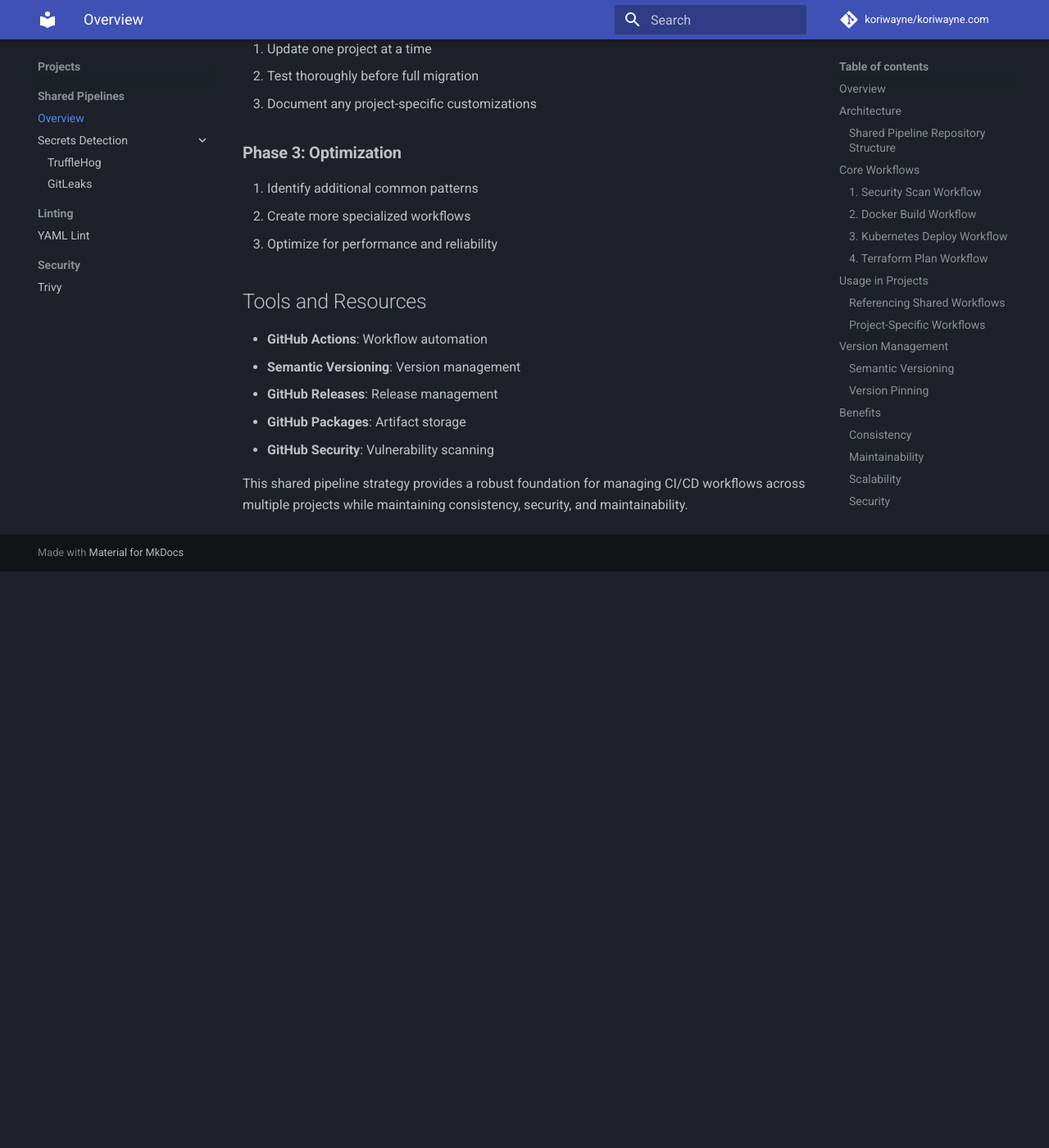
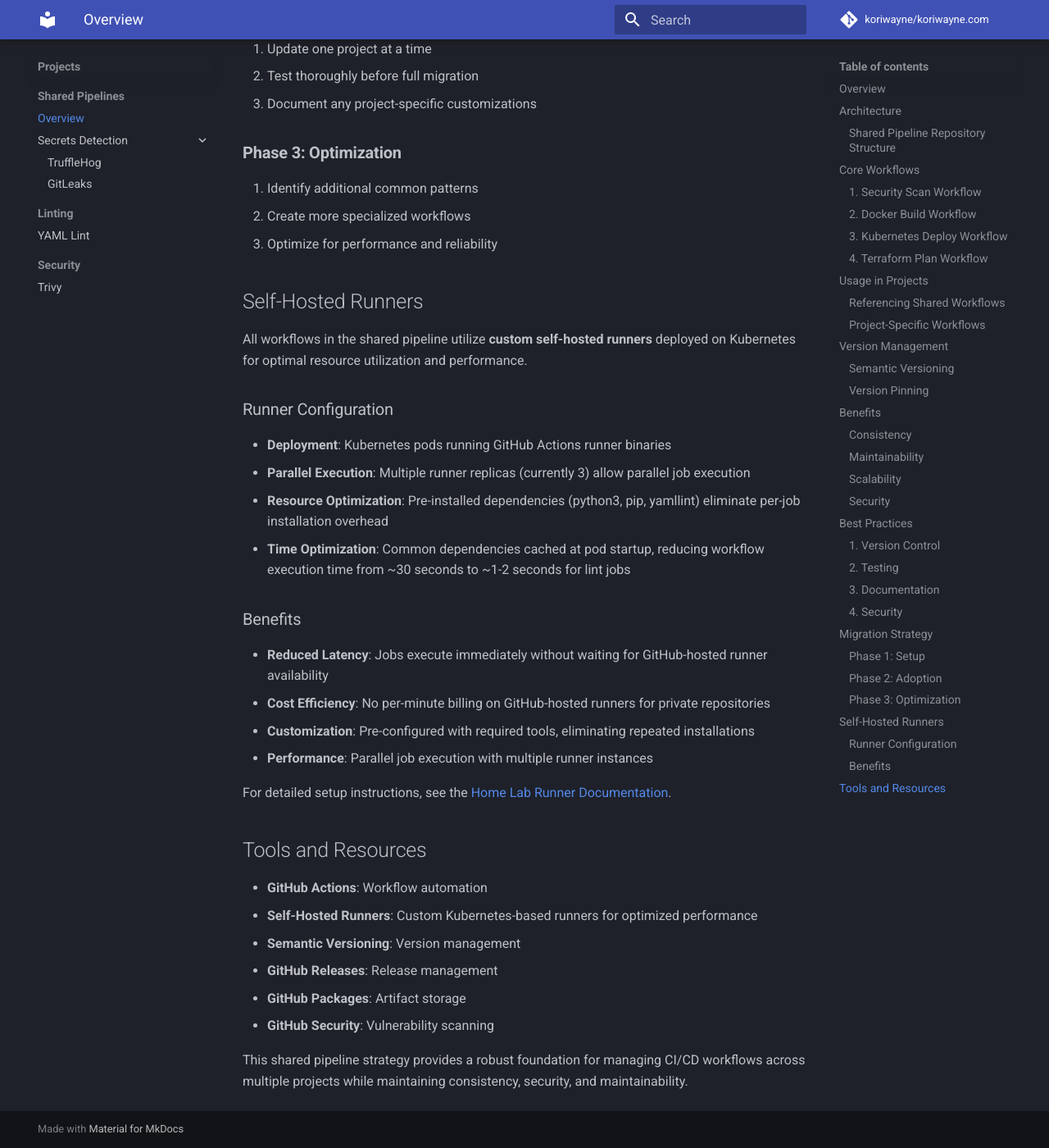
Before and after one commit to KurhyWns/koriwayne.com, an MkDocs documentation site: the page built from docs/shared-pipelines/index.md, in a window 1280 px wide and 1400 px high, scrolled down 8657 px. Shown: the whole window at 82% size. Built offline with MkDocs 1.6.1 and Material for MkDocs 9.7.7, drawn with Linux system fonts in a browser that asks for light colours; comment, search, counter and statistics services are not loaded; before the commit the page ends 9354 px from its top, so only the background shows below that.

Commit message:
custom runner image

```diff
--- a/docs/shared-pipelines/index.md
+++ b/docs/shared-pipelines/index.md
@@ -399,9 +399,30 @@ uses: koriwayne/shared-pipelines/.github/workflows/security-scan.yml@main
 2. Create more specialized workflows
 3. Optimize for performance and reliability
 
+## Self-Hosted Runners
+
+All workflows in the shared pipeline utilize **custom self-hosted runners** deployed on Kubernetes for optimal resource utilization and performance.
+
+### Runner Configuration
+
+- **Deployment**: Kubernetes pods running GitHub Actions runner binaries
+- **Parallel Execution**: Multiple runner replicas (currently 3) allow parallel job execution
+- **Resource Optimization**: Pre-installed dependencies (python3, pip, yamllint) eliminate per-job installation overhead
+- **Time Optimization**: Common dependencies cached at pod startup, reducing workflow execution time from ~30 seconds to ~1-2 seconds for lint jobs
+
+### Benefits
+
+- **Reduced Latency**: Jobs execute immediately without waiting for GitHub-hosted runner availability
+- **Cost Efficiency**: No per-minute billing on GitHub-hosted runners for private repositories
+- **Customization**: Pre-configured with required tools, eliminating repeated installations
+- **Performance**: Parallel job execution with multiple runner instances
+
+For detailed setup instructions, see the [Home Lab Runner Documentation](https://homelab.koriwayne.com).
+
 ## Tools and Resources
 
 - **GitHub Actions**: Workflow automation
+- **Self-Hosted Runners**: Custom Kubernetes-based runners for optimized performance
 - **Semantic Versioning**: Version management
 - **GitHub Releases**: Release management
 - **GitHub Packages**: Artifact storage
```
